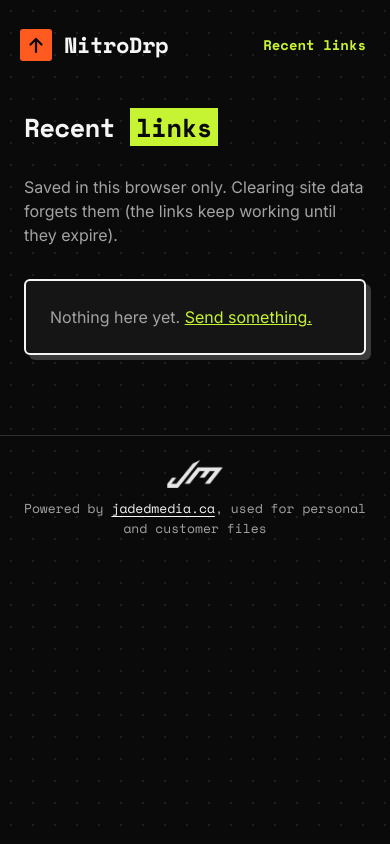
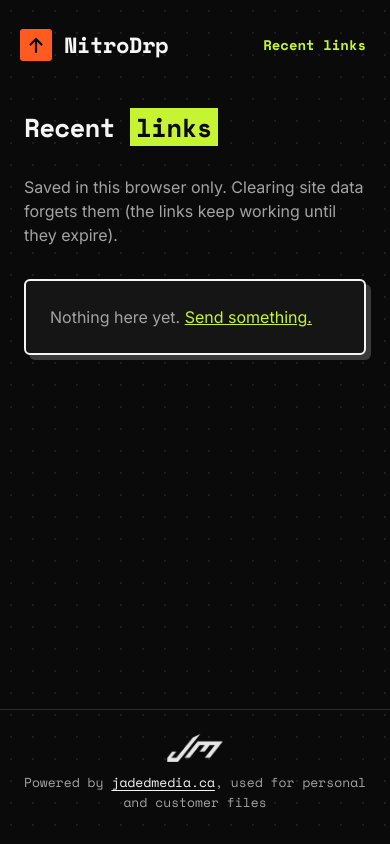
Before and after one commit to FunmbiO/NitroDrp, a React (Vite) app in the folder web/: page /recent in a window 390 px wide. Built offline with nearby package versions, Linux system fonts and the light colour scheme.

Commit message:
sticky footer layout
The footer sits at the bottom of short pages (expired link, recent links) without adding scroll, and stacks the logo above the text on phones. Embedded pages are exempt so an iframe can still shrink to its content.

```diff
--- a/web/src/styles.css
+++ b/web/src/styles.css
@@ -143,3 +143,9 @@ html[data-embed] h1 { font-size: 32px; }
 .footer-logo:hover { opacity: 1; }
 .footer-logo img { display: block; width: 56px; height: auto; }
 @media (max-width: 600px) { .site-footer { padding-inline: 20px; flex-direction: column; gap: 10px; } }
+
+/* keep the footer at the bottom of short pages (the page's children are direct children of #root) */
+#root { min-height: 100vh; display: flex; flex-direction: column; }
+.header, .page, .site-footer { width: 100%; }
+.page { flex: 1 0 auto; }
+html[data-embed] #root { min-height: 0; } /* an embedded page must be able to shrink to its content */
```
